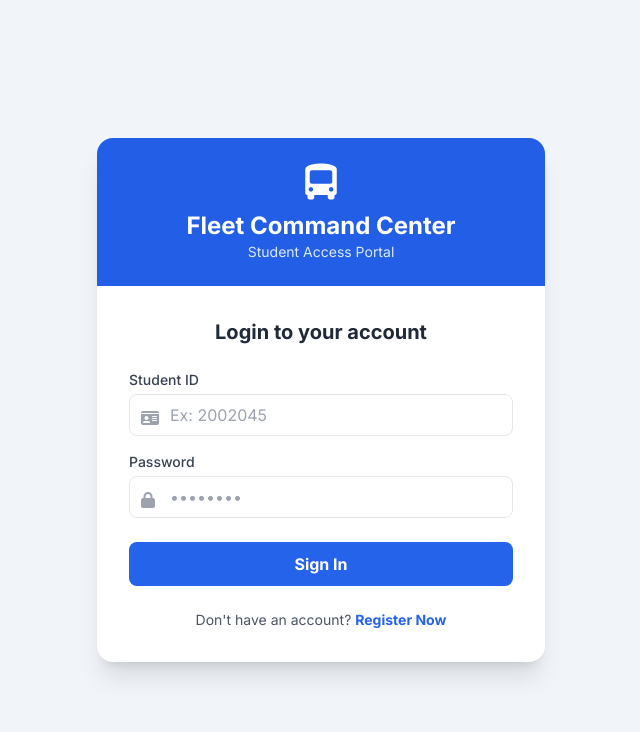
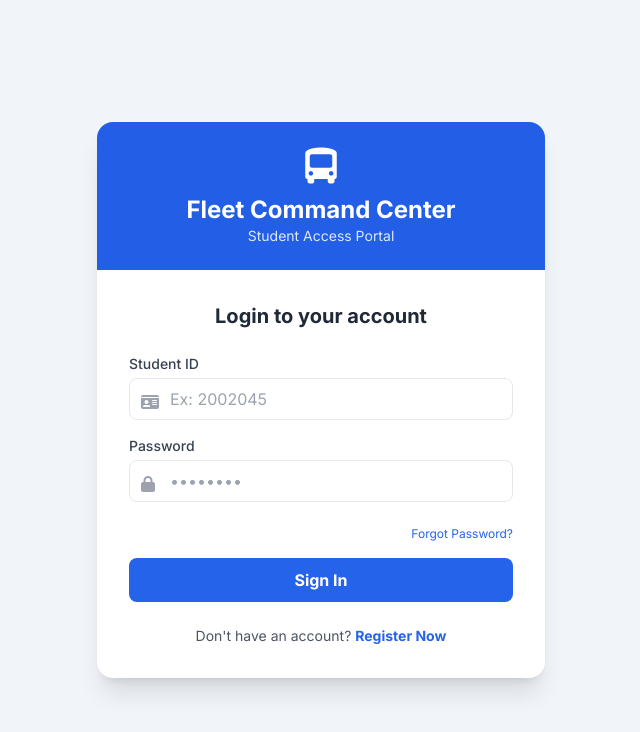
Before and after one commit to abin0x/Bus-Traking-Project-Backend, a Django app: page /auth/ in a window 1280 px wide. Shown: the top 732 px of the page, without its empty margins (319-959 px from the left). Run offline with Django 5.2, Linux system fonts and the light colour scheme; some libraries are stand-ins or nearby versions.

Commit message:
\`feat: Add forgot password and password reset functionality\`

```diff
--- a/accounts/urls.py
+++ b/accounts/urls.py
@@ -1,9 +1,11 @@
 from django.urls import path
-from .views import FacultyDataView, StudentRegistrationView, VerifyOTPView, LoginView
+from .views import FacultyDataView, StudentRegistrationView, VerifyOTPView, LoginView, ForgotPasswordView, ResetPasswordView
 
 urlpatterns = [
     path('faculty-data/', FacultyDataView.as_view(), name='faculty_data'),
     path('register/', StudentRegistrationView.as_view(), name='register'),
     path('verify-otp/', VerifyOTPView.as_view(), name='verify_otp'),
     path('login/', LoginView.as_view(), name='login'),
+    path('forgot-password/', ForgotPasswordView.as_view(), name='forgot_password'),
+    path('reset-password/', ResetPasswordView.as_view(), name='reset_password'),
 ]
--- a/accounts/views.py
+++ b/accounts/views.py
@@ -5,7 +5,7 @@ from rest_framework.permissions import AllowAny
 from django.contrib.auth import authenticate
 from django.core.mail import send_mail
 from django.conf import settings
-from .serializers import RegistrationSerializer, VerifyOTPSerializer, LoginSerializer
+from .serializers import RegistrationSerializer, VerifyOTPSerializer, LoginSerializer, ForgotPasswordRequestSerializer, PasswordResetConfirmSerializer
 from .data import FACULTY_DEPARTMENT_DATA
 from django.contrib.auth import get_user_model
 
@@ -167,3 +167,82 @@ class LoginView(APIView):
                 return Response({"status": "error", "message": "ভুল স্টুডেন্ট আইডি অথবা পাসওয়ার্ড।"}, status=status.HTTP_401_UNAUTHORIZED)
 
         return Response(serializer.errors, status=status.HTTP_400_BAD_REQUEST)
+
+
+class ForgotPasswordView(APIView):
+    permission_classes = [AllowAny]
+    authentication_classes = [] # CSRF bypass
+
+    def post(self, request):
+        serializer = ForgotPasswordRequestSerializer(data=request.data)
+        if serializer.is_valid():
+            student_id = serializer.validated_data['student_id']
+            user = User.objects.get(student_id=student_id)
+
+            # OTP তৈরি ও সেভ করা
+            otp = user.generate_otp()
+
+            # ইমেইল পাঠানো
+            subject = 'HSTU Bus Tracker - Password Reset Request'
+            message = f'''প্রিয় {user.full_name},
+
+আপনার পাসওয়ার্ড রিসেট করার জন্য নিচের OTP কোডটি ব্যবহার করুন:
+
+OTP: {otp}
+
+আপনি যদি এই রিকোয়েস্ট না করে থাকেন, তবে এটি ইগনোর করুন।
+
+ধন্যবাদ,
+এডমিন প্যানেল'''
+
+            email_from = settings.EMAIL_HOST_USER
+            recipient_list = [user.email]
+
+            try:
+                send_mail(subject, message, email_from, recipient_list, fail_silently=False)
+                return Response({
+                    "status": "success",
+                    "message": "আপনার ইমেইলে একটি OTP পাঠানো হয়েছে।",
+                    "student_id": student_id
+                }, status=status.HTTP_200_OK)
+            except Exception as e:
+                return Response({"error": "ইমেইল পাঠাতে সমস্যা হয়েছে। সার্ভার এরর।"}, status=status.HTTP_500_INTERNAL_SERVER_ERROR)
+
+        return Response(serializer.errors, status=status.HTTP_400_BAD_REQUEST)
+
+
+# ==========================================
+# 6. RESET PASSWORD - VERIFY OTP & CHANGE
+# ==========================================
+class ResetPasswordView(APIView):
+    permission_classes = [AllowAny]
+    authentication_classes = []
+
+    def post(self, request):
+        serializer = PasswordResetConfirmSerializer(data=request.data)
+        if serializer.is_valid():
+            student_id = serializer.validated_data['student_id']
+            otp = serializer.validated_data['otp']
+            new_password = serializer.validated_data['new_password']
+
+            try:
+                user = User.objects.get(student_id=student_id)
+
+                # OTP চেক
+                if user.otp != otp:
+                    return Response({"status": "error", "message": "ভুল OTP কোড!"}, status=status.HTTP_400_BAD_REQUEST)
+
+                # পাসওয়ার্ড চেঞ্জ করা
+                user.set_password(new_password)
+                user.otp = None # OTP ক্লিয়ার করা (নিরাপত্তার জন্য)
+                user.save()
+
+                return Response({
+                    "status": "success",
+                    "message": "পাসওয়ার্ড সফলভাবে পরিবর্তন হয়েছে! এখন লগইন করুন।"
+                }, status=status.HTTP_200_OK)
+
+            except User.DoesNotExist:
+                return Response({"status": "error", "message": "ইউজার পাওয়া যায়নি।"}, status=status.HTTP_404_NOT_FOUND)
+
+        return Response(serializer.errors, status=status.HTTP_400_BAD_REQUEST)
--- a/core/templates/auth.html
+++ b/core/templates/auth.html
@@ -54,6 +54,10 @@
                             class="w-full pl-10 pr-4 py-2 border rounded-lg focus:ring-2 focus:ring-blue-500 focus:outline-none transition">
                     </div>
                 </div>
+                <!-- Login Form এর ভেতরে -->
+<div class="flex justify-end mb-4">
+    <a href="#" onclick="showSection('forgot-section')" class="text-xs text-blue-600 hover:underline">Forgot Password?</a>
+</div>
 
                 <button type="submit" id="login_btn" class="w-full bg-blue-600 hover:bg-blue-700 text-white font-bold py-2.5 rounded-lg transition duration-200">
                     Sign In
@@ -158,6 +162,35 @@
             </form>
             <p class="text-xs text-gray-400 mt-4 cursor-pointer hover:text-gray-600">Resend Code</p>
         </div>
+        <!-- =========================== -->
+        <!-- 4. FORGOT PASSWORD SECTION -->
+        <!-- =========================== -->
+        <div id="forgot-section" class="p-8 hidden-section">
+            <div class="flex items-center justify-between mb-6">
+                <h3 class="text-xl font-bold text-gray-800">Reset Password</h3>
+                <button onclick="showSection('login-section')" class="text-gray-400 hover:text-gray-600"><i class="fas fa-times"></i></button>
+            </div>
+
+            <!-- STEP 1: Send OTP -->
+            <div id="forgot-step-1">
+                <p class="text-sm text-gray-600 mb-4">Enter your Student ID to receive an OTP.</p>
+                <input type="text" id="forgot_id" placeholder="Student ID" class="w-full p-2 border rounded mb-4 focus:ring-1 focus:ring-blue-500">
+                <button onclick="handleForgotRequest()" id="forgot_req_btn" class="w-full bg-blue-600 text-white font-bold py-2 rounded">Send Code</button>
+            </div>
+
+            <!-- STEP 2: Verify & New Password (Hidden Initially) -->
+            <div id="forgot-step-2" class="hidden">
+                <p class="text-sm text-green-600 mb-4 font-bold">OTP sent to your email!</p>
+
+                <label class="text-xs font-bold text-gray-500 uppercase">Enter OTP</label>
+                <input type="text" id="reset_otp" placeholder="123456" class="w-full p-2 border rounded mb-3">
+
+                <label class="text-xs font-bold text-gray-500 uppercase">New Password</label>
+                <input type="password" id="reset_new_pass" placeholder="New Password" class="w-full p-2 border rounded mb-4">
+
+                <button onclick="handleResetConfirm()" id="reset_btn" class="w-full bg-green-600 text-white font-bold py-2 rounded">Change Password</button>
+            </div>
+        </div>
 
     </div>
 
@@ -168,6 +201,7 @@
         // --- GLOBAL VARIABLES ---
         let facultyData = {};
         let registeredStudentId = ""; // To store ID after registration for OTP
+        let resetStudentId = ""; // Store ID for step 2
 
         // --- 1. UI FUNCTIONS ---
         function showSection(id) {
@@ -334,6 +368,85 @@
             .catch(() => showToast('Connection Failed', 'error'))
             .finally(() => btn.innerText = "Sign In");
         }
+        // --- 7. FORGOT PASSWORD HANDLERS ---
+
+
+
+        // Step 1: Request OTP
+        function handleForgotRequest() {
+            const btn = document.getElementById('forgot_req_btn');
+            const stdId = document.getElementById('forgot_id').value;
+
+            if(!stdId) return showToast("Please enter Student ID", "error");
+
+            btn.innerText = "Sending...";
+            btn.disabled = true;
+
+            fetch('/api/auth/forgot-password/', {
+                method: 'POST',
+                headers: { 'Content-Type': 'application/json' },
+                body: JSON.stringify({ student_id: stdId })
+            })
+            .then(async res => {
+                const data = await res.json();
+                if (res.ok) {
+                    showToast(data.message, 'success');
+                    resetStudentId = stdId;
+                    // UI Switch to Step 2
+                    document.getElementById('forgot-step-1').classList.add('hidden');
+                    document.getElementById('forgot-step-2').classList.remove('hidden');
+                } else {
+                    showToast(data.message || Object.values(data)[0] || "Error", 'error');
+                    btn.innerText = "Send Code";
+                    btn.disabled = false;
+                }
+            })
+            .catch(() => {
+                showToast("Network Error", "error");
+                btn.innerText = "Send Code";
+                btn.disabled = false;
+            });
+        }
+
+        // Step 2: Confirm Reset
+        function handleResetConfirm() {
+            const btn = document.getElementById('reset_btn');
+            const otp = document.getElementById('reset_otp').value;
+            const newPass = document.getElementById('reset_new_pass').value;
+
+            if(!otp || !newPass) return showToast("Fill all fields", "error");
+
+            btn.innerText = "Processing...";
+
+            fetch('/api/auth/reset-password/', {
+                method: 'POST',
+                headers: { 'Content-Type': 'application/json' },
+                body: JSON.stringify({
+                    student_id: resetStudentId,
+                    otp: otp,
+                    new_password: newPass
+                })
+            })
+            .then(async res => {
+                const data = await res.json();
+                if (res.ok) {
+                    showToast("Password Changed Successfully!", 'success');
+                    // Reset UI
+                    document.getElementById('forgot-step-1').classList.remove('hidden');
+                    document.getElementById('forgot-step-2').classList.add('hidden');
+                    document.getElementById('forgot_id').value = "";
+                    document.getElementById('reset_otp').value = "";
+                    document.getElementById('reset_new_pass').value = "";
+                    btn.innerText = "Change Password";
+
+                    showSection('login-section'); // Go to login
+                } else {
+                    showToast(data.message || "Failed to reset", 'error');
+                    btn.innerText = "Change Password";
+                }
+            })
+            .catch(() => showToast("Network Error", "error"));
+        }
 
     </script>
 </body>
```
Also changed, not shown: accounts/serializers.py (+17 -0 lines), db.sqlite3.
